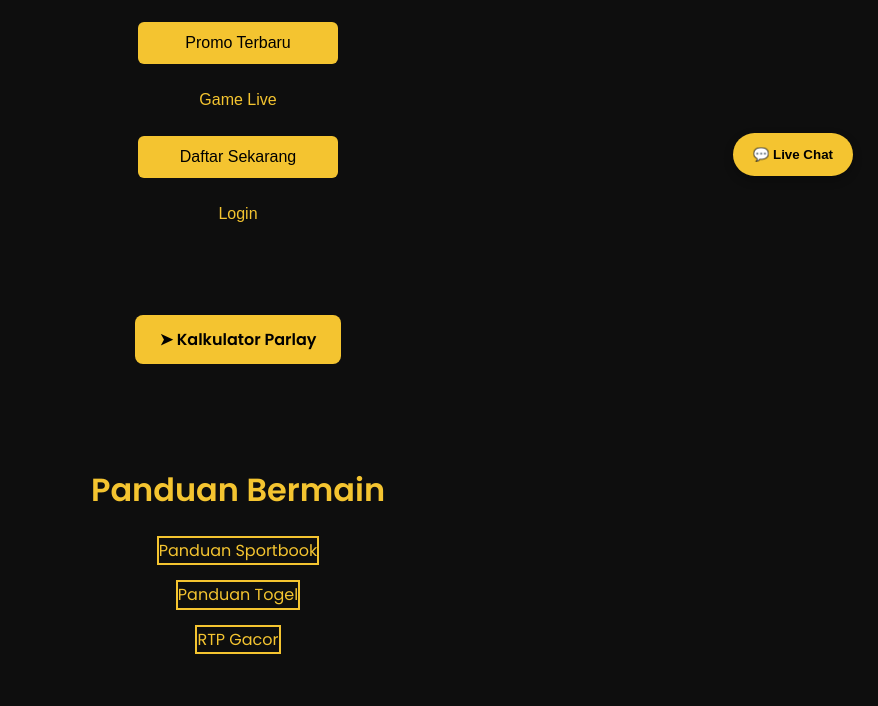
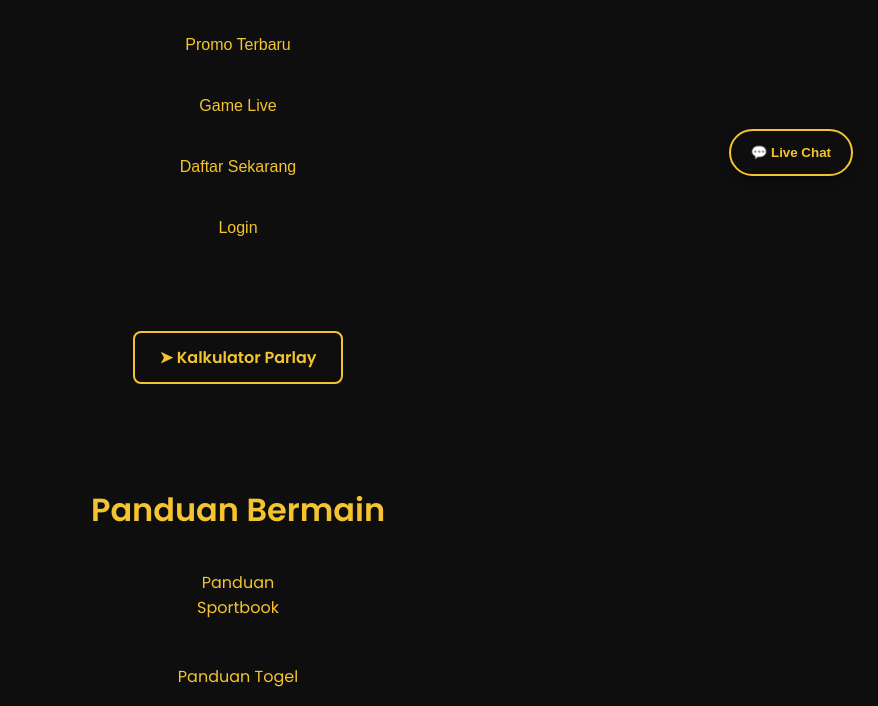
Before and after one commit to goman0323/SITUS303, a plain HTML site: page index.html in a window 1280 px wide. Shown: the part 599-1305 px from the top of the page, without its empty margins (402-1280 px from the left). Drawn offline with Linux system fonts and the light colour scheme.

Commit message:
Update index.html

```diff
--- a/index.html
+++ b/index.html
@@ -73,30 +73,31 @@
       align-items: center;
     }
 
+    .buttons a,
     .buttons button {
       padding: 12px 24px;
       font-size: 1rem;
-      border: none;
+      border: 2px solid transparent;
       border-radius: 6px;
       cursor: pointer;
       transition: all 0.3s ease;
       font-weight: 500;
       width: 200px;
+      background-color: transparent;
+      color: #f4c430;
     }
 
     .btn-gold {
+      border-color: #f4c430;
+    }
+
+    .btn-gold:hover {
       background-color: #f4c430;
       color: #000;
     }
 
-    .btn-gold:hover {
-      background-color: #d4aa1f;
-    }
-
     .btn-outline {
-      background-color: transparent;
       border: 2px solid #f4c430;
-      color: #f4c430;
     }
 
     .btn-outline:hover {
@@ -126,18 +127,19 @@
     }
 
     .parlay-link a {
-      background-color: #f4c430;
-      color: #000;
+      background-color: transparent;
+      color: #f4c430;
       padding: 12px 24px;
+      border: 2px solid #f4c430;
       border-radius: 8px;
       font-weight: 600;
       font-size: 1rem;
-      text-decoration: none;
-      transition: background 0.3s ease;
+      transition: background 0.3s ease, color 0.3s ease;
     }
 
     .parlay-link a:hover {
-      background-color: #d4aa1f;
+      background-color: #f4c430;
+      color: #000;
     }
 
     .image-section {
@@ -175,15 +177,21 @@
       position: fixed;
       bottom: 25px;
       right: 25px;
-      background-color: #f4c430;
-      color: #000;
+      background-color: transparent;
+      color: #f4c430;
       padding: 14px 20px;
-      border: none;
+      border: 2px solid #f4c430;
       border-radius: 50px;
       font-weight: 600;
       box-shadow: 0 4px 10px rgba(0, 0, 0, 0.3);
       cursor: pointer;
       z-index: 1000;
+      transition: all 0.3s ease;
+    }
+
+    .chat-button:hover {
+      background-color: #f4c430;
+      color: #000;
     }
 
     @media (max-width: 768px) {
@@ -229,11 +237,11 @@
 
   <section class="section">
     <h2>Panduan Bermain</h2>
-<div class="buttons">
-  <a href="panduan-sportbook.html" class="btn-outline">Panduan Sportbook</a>
-  <a href="panduan-togel.html" class="btn-outline">Panduan Togel</a>
-  <a href="rtp-gacor.html" class="btn-outline">RTP Gacor</a>
-</div>
+    <div class="buttons">
+      <a href="panduan-sportbook.html" class="btn-outline">Panduan Sportbook</a>
+      <a href="panduan-togel.html" class="btn-outline">Panduan Togel</a>
+      <a href="rtp-gacor.html" class="btn-outline">RTP Gacor</a>
+    </div>
   </section>
 
   <section class="image-section">
```
